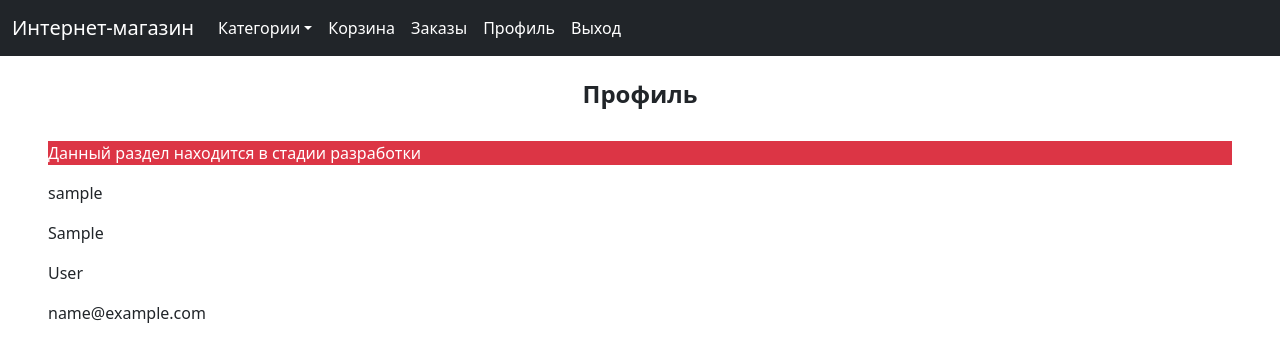
After one commit to NikitaRadin/online_store, a Django app: page /profile/ in a window 1280 px wide. The commit adds this page. Shown: the top 362 px of the page. Run offline with Django 3.2, Linux system fonts and the light colour scheme; the visitor is signed in with stand-in values (Sample User, id 1); data that the repository does not hold is empty; some libraries are stand-ins or nearby versions.

Commit message:
Добавлен шаблон для профиля

```diff
--- a/online_store/urls.py
+++ b/online_store/urls.py
@@ -12,6 +12,7 @@ urlpatterns = [
     path('successful_payment_completion/', views.successful_payment_completion),
     path('unsuccessful_payment_completion/', views.unsuccessful_payment_completion),
     path('orders/', views.orders),
+    path('profile/', views.profile),
     path('user_login/', views.user_login),
     path('user_logout/', views.user_logout),
     path('user_registration/', views.user_registration),
--- a/online_store_app/views.py
+++ b/online_store_app/views.py
@@ -207,6 +207,15 @@ def orders(request):
     return render(request, 'orders.html', context=context)
 
 
+@login_required(login_url='/user_login',
+                redirect_field_name=None)
+def profile(request):
+    context = {'title': 'Профиль',
+               'header': 'Профиль'}
+    add_basic_context(context)
+    return render(request, 'profile.html', context=context)
+
+
 @user_passes_test(lambda user: not user.is_authenticated,
                   login_url='/category/?category_id=1',
                   redirect_field_name=None)
--- a/templates/basic.html
+++ b/templates/basic.html
@@ -40,7 +40,7 @@
                     <a class="nav-link active" href="/orders">Заказы</a>
                 </li>
                 <li class="nav-item">
-                    <a class="nav-link active" href="#">Профиль</a>
+                    <a class="nav-link active" href="/profile">Профиль</a>
                 </li>
                 <li class="nav-item">
                     <a class="nav-link active" href="/user_logout">Выход</a>
@@ -62,7 +62,7 @@
     <strong>{{ header }}</strong>
 </h4>
 <br />
-<div class="container-fluid px-4 mb-4">
+<div class="container-fluid px-5 mb-4">
     {% if messages %}
     <ul class="messages px-0">
         {% for message in messages %}
--- /dev/null
+++ b/templates/profile.html
@@ -0,0 +1,28 @@
+{% extends "basic.html" %}
+{% block content %}
+<div class="row">
+    <div class="col">
+        <p class="text-white bg-danger">Данный раздел находится в стадии разработки</p>
+    </div>
+</div>
+<div class="row">
+    <div class="col">
+        <p>{{ user.username }}</p>
+    </div>
+</div>
+<div class="row">
+    <div class="col">
+        <p>{{ user.first_name }}</p>
+    </div>
+</div>
+<div class="row">
+    <div class="col">
+        <p>{{ user.last_name }}</p>
+    </div>
+</div>
+<div class="row">
+    <div class="col">
+        <p>{{ user.email }}</p>
+    </div>
+</div>
+{% endblock content %}
```
